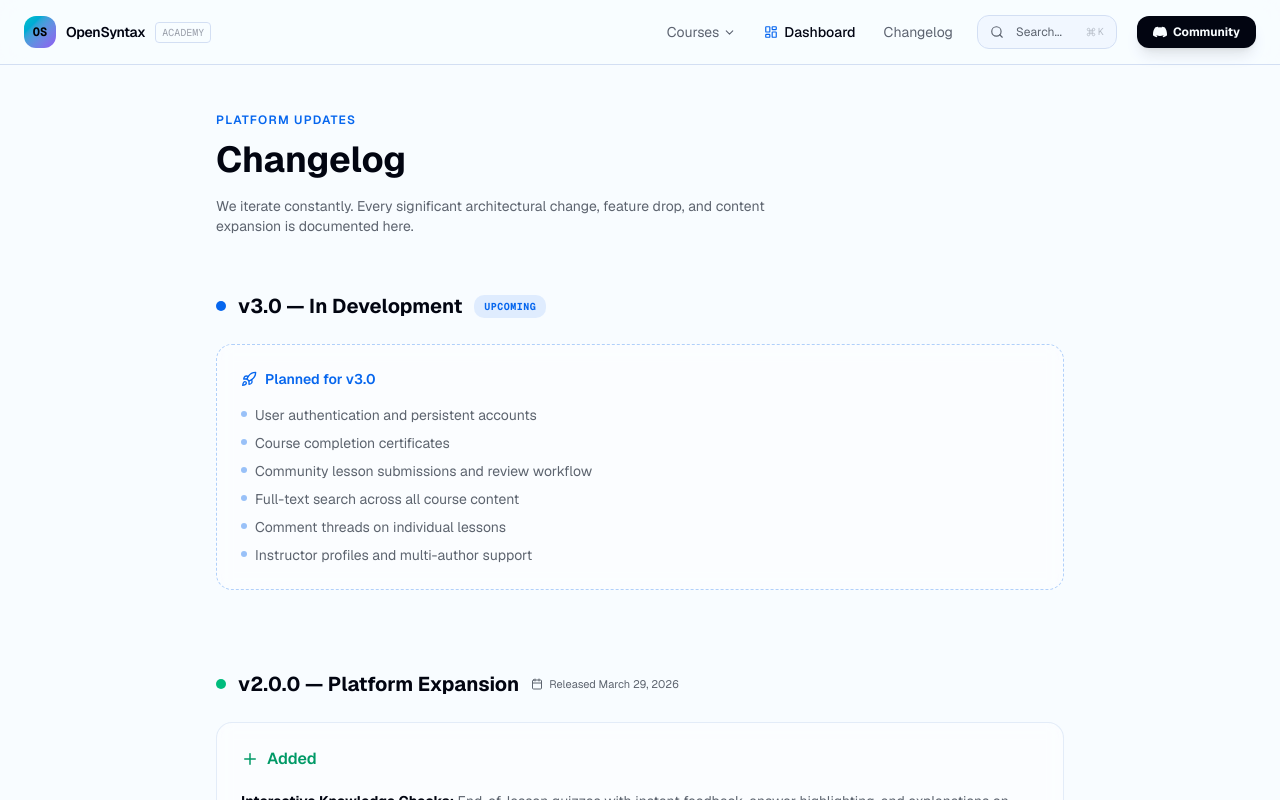
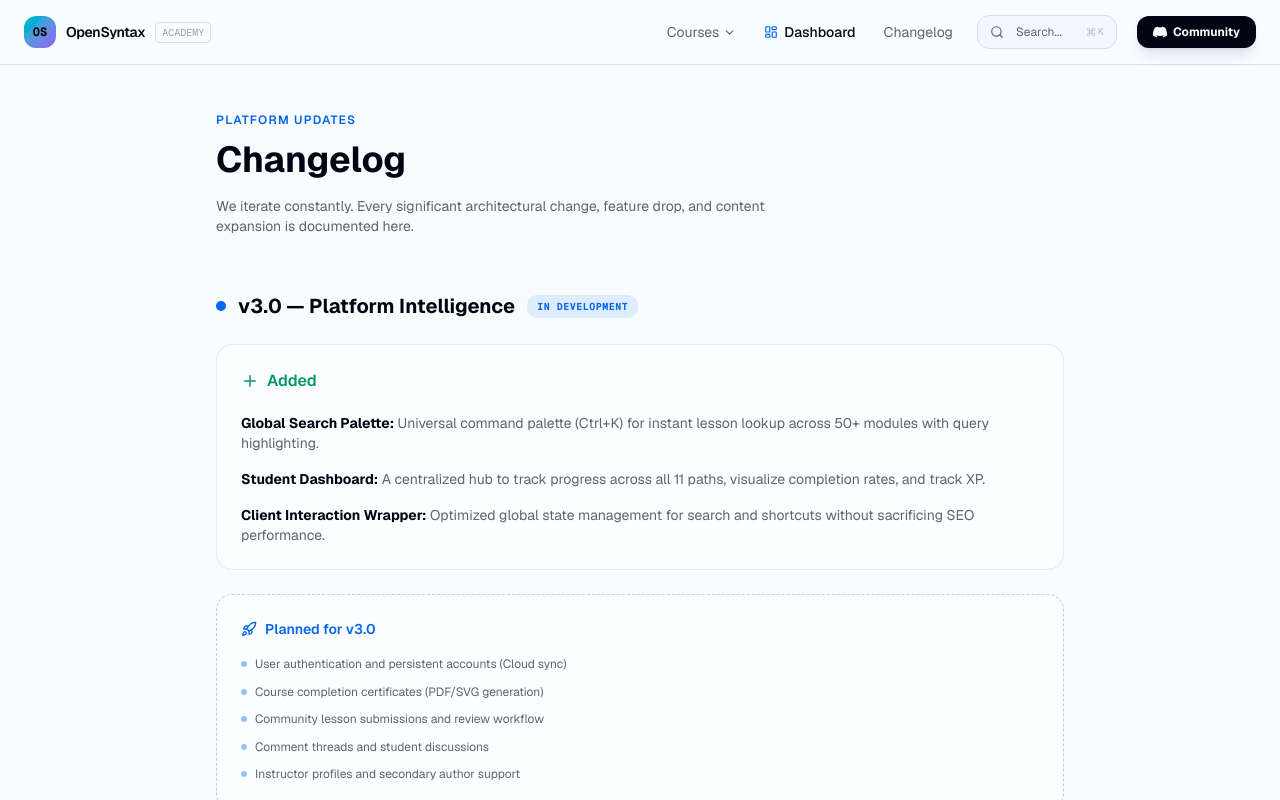
Before and after one commit to TSSEJED/opensyntax-academy, a Next.js app: page /changelog in a window 1280 px wide. Shown: the top 800 px of the page. Built offline with nearby package versions, Linux system fonts and the light colour scheme.

Commit message:
docs(changelog): update UI and markdown with v3.0 kickoff features

```diff
--- a/app/changelog/page.tsx
+++ b/app/changelog/page.tsx
@@ -7,13 +7,18 @@ export const metadata = {
   description: "Recent updates and architectural changes to the platform.",
 }
 
+const v3Added = [
+  { label: "Global Search Palette", detail: "Universal command palette (Ctrl+K) for instant lesson lookup across 50+ modules with query highlighting." },
+  { label: "Student Dashboard", detail: "A centralized hub to track progress across all 11 paths, visualize completion rates, and track XP." },
+  { label: "Client Interaction Wrapper", detail: "Optimized global state management for search and shortcuts without sacrificing SEO performance." },
+]
+
 const v3Planned = [
-  "User authentication and persistent accounts",
-  "Course completion certificates",
+  "User authentication and persistent accounts (Cloud sync)",
+  "Course completion certificates (PDF/SVG generation)",
   "Community lesson submissions and review workflow",
-  "Full-text search across all course content",
-  "Comment threads on individual lessons",
-  "Instructor profiles and multi-author support",
+  "Comment threads and student discussions",
+  "Instructor profiles and secondary author support",
 ]
 
 const v2Added = [
@@ -60,15 +65,32 @@ export default function ChangelogPage() {
           <section>
             <div className="flex items-center gap-3 mb-6">
               <div className="w-2.5 h-2.5 rounded-full bg-accent animate-pulse" />
-              <h2 className="text-xl font-bold text-foreground">v3.0 — In Development</h2>
-              <span className="px-2.5 py-1 rounded-md bg-accent/10 text-accent text-[10px] font-mono font-bold tracking-wider uppercase">Upcoming</span>
+              <h2 className="text-xl font-bold text-foreground">v3.0 — Platform Intelligence</h2>
+              <span className="px-2.5 py-1 rounded-md bg-accent/10 text-accent text-[10px] font-mono font-bold tracking-wider uppercase">In Development</span>
             </div>
+
+            <div className="space-y-6">
+              {/* Added to v3.0 so far */}
+              <div className="bg-card/40 border border-border/60 rounded-2xl p-6 backdrop-blur-sm">
+                <div className="flex items-center gap-2 text-emerald-600 mb-5">
+                  <Plus size={18} />
+                  <h3 className="font-semibold">Added</h3>
+                </div>
+                <ul className="space-y-4 text-sm text-muted-foreground">
+                  {v3Added.map((item, i) => (
+                    <li key={i}>
+                      <strong className="text-foreground">{item.label}:</strong> {item.detail}
+                    </li>
+                  ))}
+                </ul>
+              </div>
+
               <div className="bg-card/40 border border-dashed border-accent/30 rounded-2xl p-6 backdrop-blur-sm">
                 <div className="flex items-center gap-2 text-accent mb-4">
                   <Rocket size={16} />
                   <h3 className="font-semibold text-sm">Planned for v3.0</h3>
                 </div>
-              <ul className="space-y-2 text-sm text-muted-foreground">
+                <ul className="space-y-2 text-sm text-muted-foreground text-xs leading-relaxed">
                   {v3Planned.map((item, i) => (
                     <li key={i} className="flex items-start gap-2">
                       <span className="mt-1.5 w-1.5 h-1.5 rounded-full bg-accent/40 flex-shrink-0" />
@@ -76,6 +98,7 @@ export default function ChangelogPage() {
                     </li>
                   ))}
                 </ul>
+              </div>
             </div>
           </section>
 
```
Lines whose indentation alone changed are shown as unchanged.
